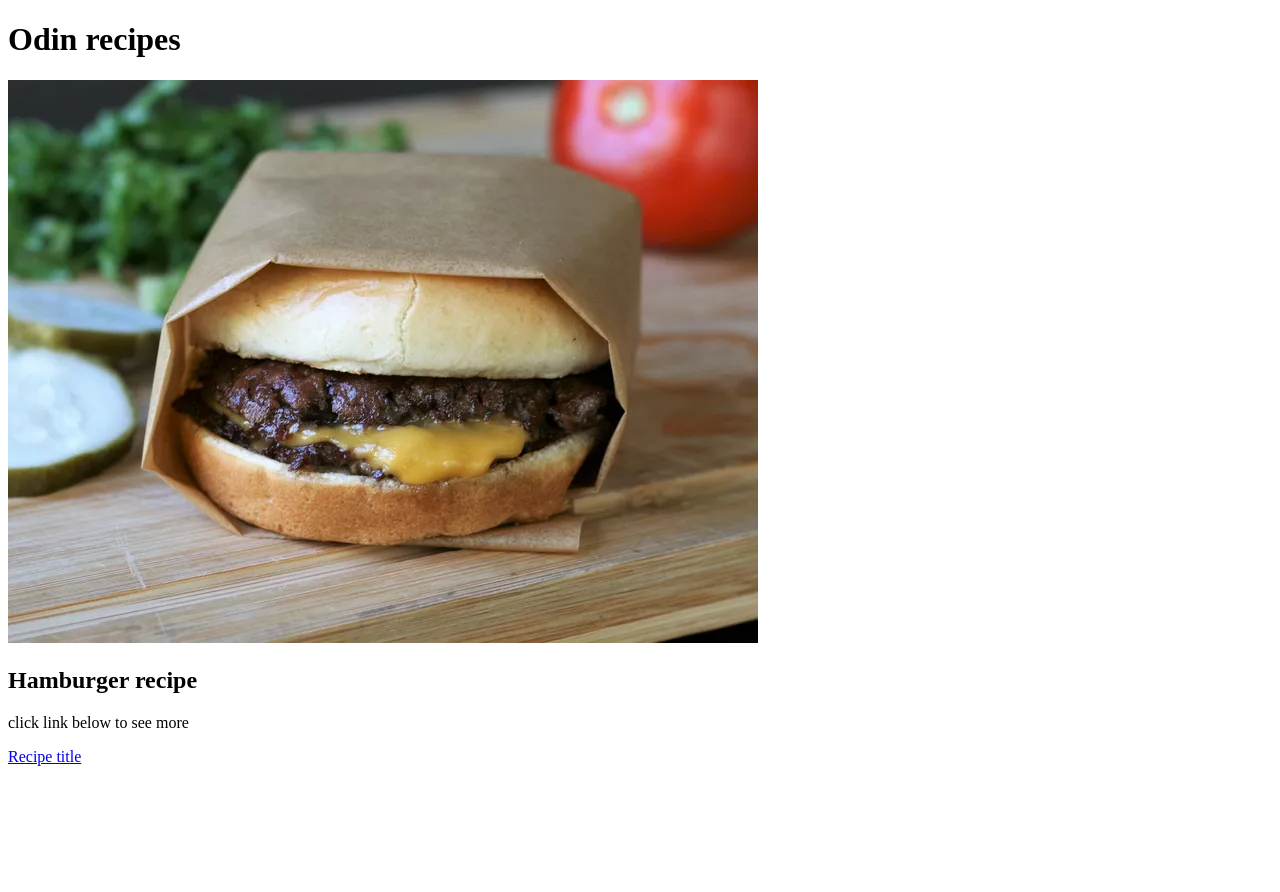
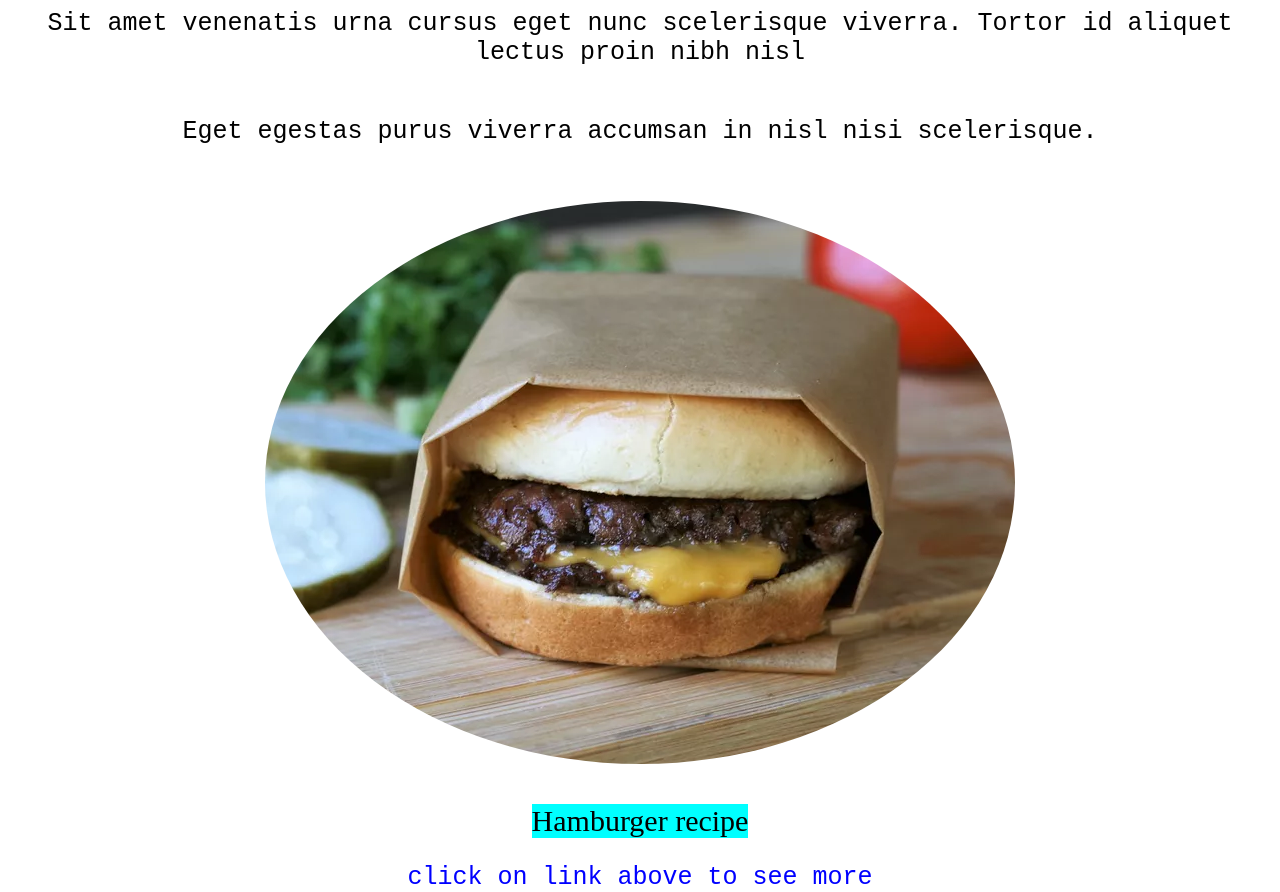
Before and after one commit to LuckyGUY434/odin-recepies, a plain HTML site: page index.html in a window 1280 px wide. Before the commit the page ends 800 px from the top, so only its background shows below. Drawn offline with Linux system fonts and the light colour scheme.

Commit message:
small adjustments with css

```diff
--- /dev/null
+++ b/index.css
@@ -0,0 +1,54 @@
+body{
+    text-align: center; /* Center the link horizontally */
+    display: flex;
+    flex-direction: column;
+    justify-content: center;
+    align-items: center;
+    height: 100vh; /* Ensure the body takes up the full viewport height */
+    margin: 0; /* Remove default margin to avoid offset */
+    padding: 0; /* Remove default padding to avoid offset */
+}
+
+h1 {
+    text-align: center;
+    font-size: 40px;
+    font-weight: 100;
+    font-style:Arial;
+    color: blue;
+}
+
+#image{
+    display: block;
+    margin-left: auto;
+    margin-right: auto;
+    border-radius: 100%;
+    border-color: aquamarine;
+    margin-top: 30px;
+}
+
+.mini {
+    text-align: center;
+    font-size: 30px;
+
+}
+
+p{
+    font-size: 25px;
+    font-family: monospace;
+}
+
+
+.small{
+    margin-top: 40px;
+    text-align: center;
+    color: black;
+    font-size: 30px;
+    text-decoration: none;
+    background-color: cyan;
+}
+
+.below{
+
+    color: blue;
+
+}
--- a/index.html
+++ b/index.html
@@ -1,16 +1,21 @@
 <!DOCTYPE html>
 <html lang="en">
 <head>
+
+    <link rel="stylesheet" href="index.css">
     <meta charset="UTF-8">
     <meta name="viewport" content="width=device-width, initial-scale=1.0">
     <title>Document</title>
 </head>
 
 <body>
-    <h1>Odin recipes</h1>
-    <img src="./images/Smash-Burgers-2000-b7d0c27b259a40df8a94f75a7675b4df.webp" alt="">
-    <h2>Hamburger recipe</h2>
-    <p>click link below to see more</p>
-    <a href="./recipes/hamburger.html">Recipe title</a>
+    <h1>ODIN RECEPIES</h1>
+    <p>Sit amet venenatis urna cursus eget nunc scelerisque viverra. Tortor id aliquet lectus proin nibh nisl</p>
+    <p>Eget egestas purus viverra accumsan in nisl nisi scelerisque. </p>
+    <img id ="image" src="./images/Smash-Burgers-2000-b7d0c27b259a40df8a94f75a7675b4df.webp" alt="">
+
+    <a class="small" href="./recipes/hamburger.html">Hamburger recipe</a>
+    <p class="below">click on link above to see more </p>
+
 </body>
 </html>
```
